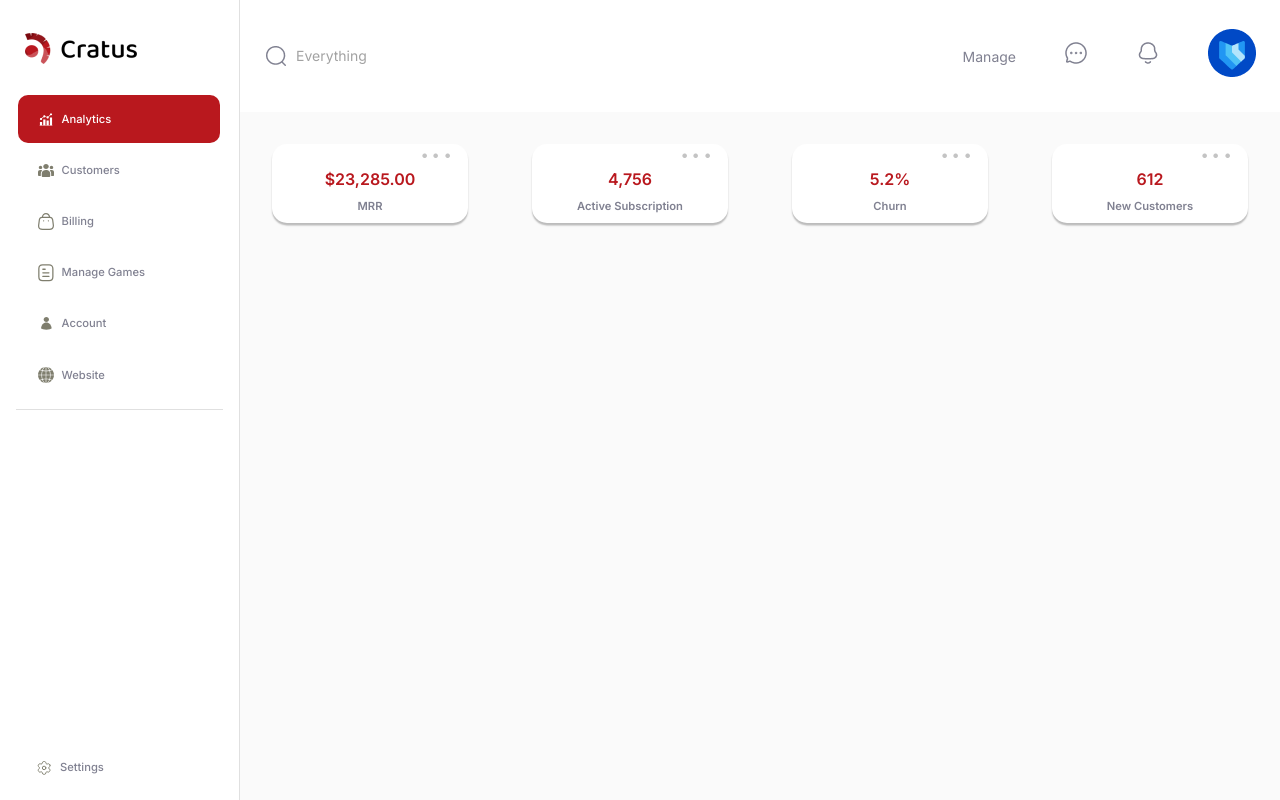
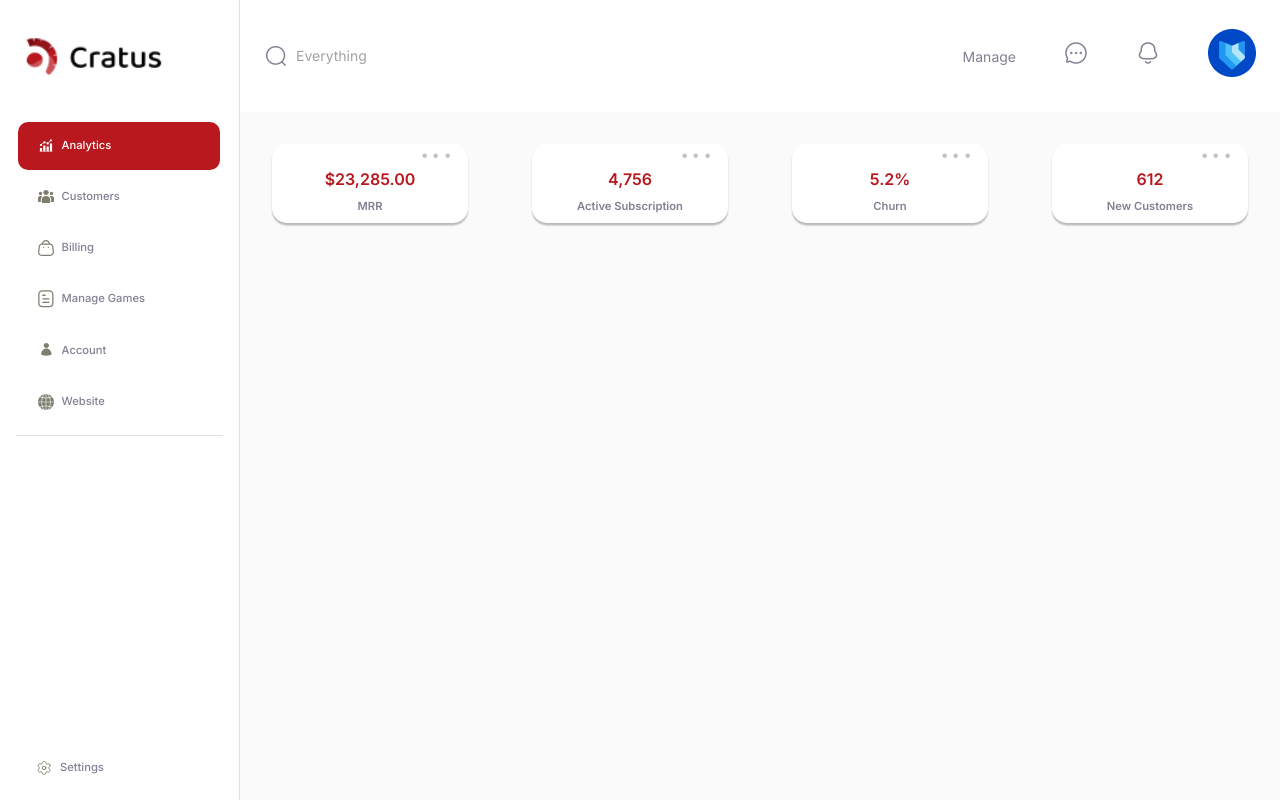
Before and after one commit to am-coding/dashboard_cratus, a React (Create React App) app: page /dashboard in a window 1280 px wide. Built offline with nearby package versions, Linux system fonts and the light colour scheme.

Commit message:
made responsive changes for larger display

```diff
--- a/src/components/molecules/ManageGrid.jsx
+++ b/src/components/molecules/ManageGrid.jsx
@@ -35,13 +35,13 @@ const ManageGrid = () => {
                 <NavLink className={classes.link} to="/manage">Manage</NavLink>
               </Grid>
               <Grid item>
-                  <img src={ChatIcon} alt="chat-icon" />
+                  <img width="100%" height="auto" src={ChatIcon} alt="chat-icon" />
               </Grid>
               <Grid item>
-                  <img src={NotificationIcon} alt="notification-icon" />
+                  <img width="100%" height="auto" src={NotificationIcon} alt="notification-icon" />
               </Grid>
               <Grid item>
-                  <img src={AvatarIcon} alt="avatar-icon" />
+                  <img width="100%" height="auto" src={AvatarIcon} alt="avatar-icon" />
               </Grid>
             </Grid>
           </div>
--- a/src/components/organisms/Navbar.jsx
+++ b/src/components/organisms/Navbar.jsx
@@ -100,12 +100,10 @@ const useStyles = makeStyles((theme) => ({
     padding: theme.spacing(3),
   },
   logo: {
-      padding: '1rem',
-      marginTop: '1rem',
-      [theme.breakpoints.up('xl')]: {
-        padding: '2rem',
-        marginTop: '3rem',
-      },
+      height: '14vh',
+      display: 'flex',
+      alignItems: 'center',
+      marginLeft: '1rem',
   },
   item: {
       padding: '0.1rem',
@@ -129,9 +127,11 @@ function Navbar(props) {
   };
 
   const drawer = (
-    <div>
-      <img className={classes.logo} src={logo} alt="logo" />
-      <div />
+    <>
+    <div className={classes.logo}>
+    <img width="100%" height="auto" src={logo} alt="logo" />
+    </div>
+      <div>
       <List>
         {items.map((data) => (
           <ListItem className={classes.item} key={data.title}>
@@ -148,6 +148,7 @@ function Navbar(props) {
         <NavButton icon={setting} title="Settings" />
       </div>
     </div>
+    </>
   );
 
   const container = window !== undefined ? () => window().document.body : undefined;
--- a/src/components/templates/Analytics.jsx
+++ b/src/components/templates/Analytics.jsx
@@ -28,7 +28,12 @@ const useStyles = makeStyles((theme) => ({
       margin: 0,
       [theme.breakpoints.down('md')]: {
         '&:last-child': {
-            paddingRight: 12,
+            paddingRight: 34,
+        },
+      },
+      [theme.breakpoints.down('sm')]: {
+        '&:last-child': {
+            paddingRight: 0,
         },
       }
     },
```
Also changed, not shown: 1 other file (tests, documents, lock files or other folders).
